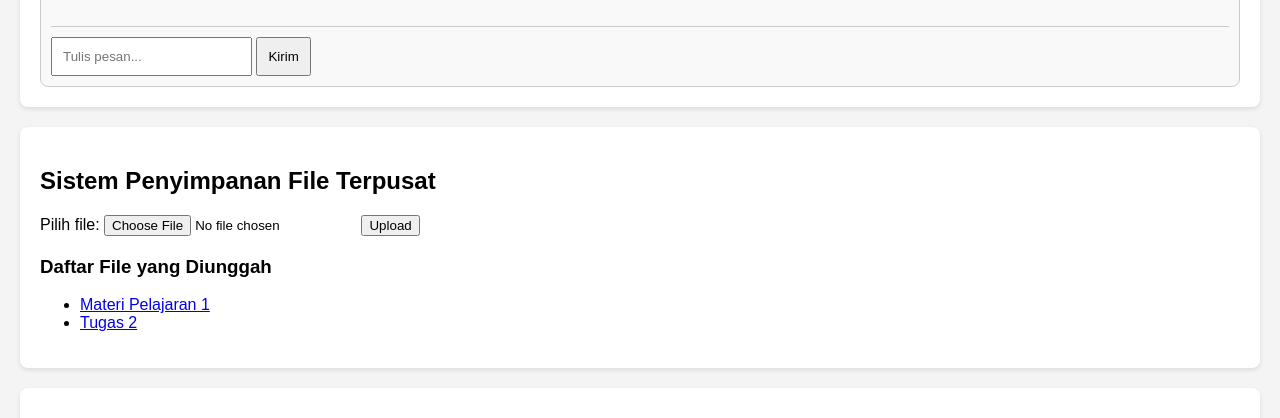
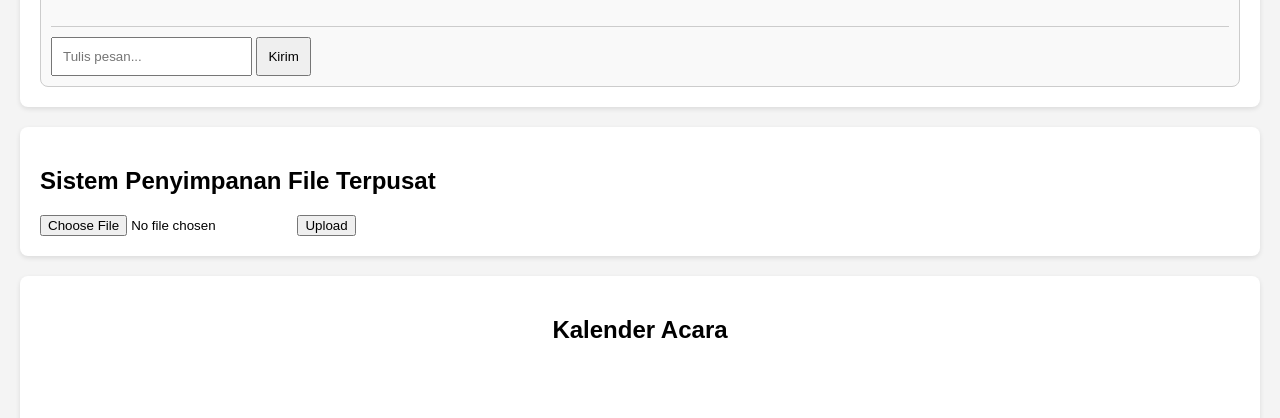
Before and after one commit to harisss111/webpendidikan, a plain HTML site: page index.html in a window 1280 px wide. Shown: the part 1260-1678 px from the top of the page. Drawn offline with Linux system fonts and the light colour scheme; grey boxes are pictures that could not be loaded.

Commit message:
Add files via upload

```diff
--- a/index.html
+++ b/index.html
@@ -41,21 +41,12 @@
       </div>
     </section>
 
-    <section id="file-management">
+    <section id="storage">
       <h2>Sistem Penyimpanan File Terpusat</h2>
-      <div class="file-upload">
-        <form action="upload.php" method="post" enctype="multipart/form-data">
-          <label for="file">Pilih file:</label>
-          <input type="file" name="file" id="file" />
-          <input type="submit" value="Upload" />
-        </form>
-      </div>
-      <div class="file-list">
-        <h3>Daftar File yang Diunggah</h3>
-        <ul>
-          <li><a href="files/materi1.pdf">Materi Pelajaran 1</a></li>
-          <li><a href="files/tugas2.docx">Tugas 2</a></li>
-        </ul>
+      <div class="upload-container">
+        <input type="file" id="fileUpload" />
+        <button onclick="uploadFile()">Upload</button>
+        <div id="fileList"></div>
       </div>
     </section>
 
@@ -77,6 +68,6 @@
       <p>&copy; 2024 Sistem Informasi Pendidikan. All Rights Reserved.</p>
     </footer>
 
-    <script src="script.js"></script>
+    <script src="index.js"></script>
   </body>
 </html>
--- a/index.js
+++ b/index.js
@@ -11,3 +11,15 @@ function sendMessage() {
     messagesDiv.scrollTop = messagesDiv.scrollHeight; // Scroll ke bawah
   }
 }
+
+function uploadFile() {
+  const fileInput = document.getElementById("fileUpload");
+  const fileList = document.getElementById("fileList");
+
+  if (fileInput.files.length > 0) {
+    const file = fileInput.files[0];
+    const newFile = document.createElement("div");
+    newFile.textContent = `File: ${file.name}`;
+    fileList.appendChild(newFile);
+  }
+}
```
